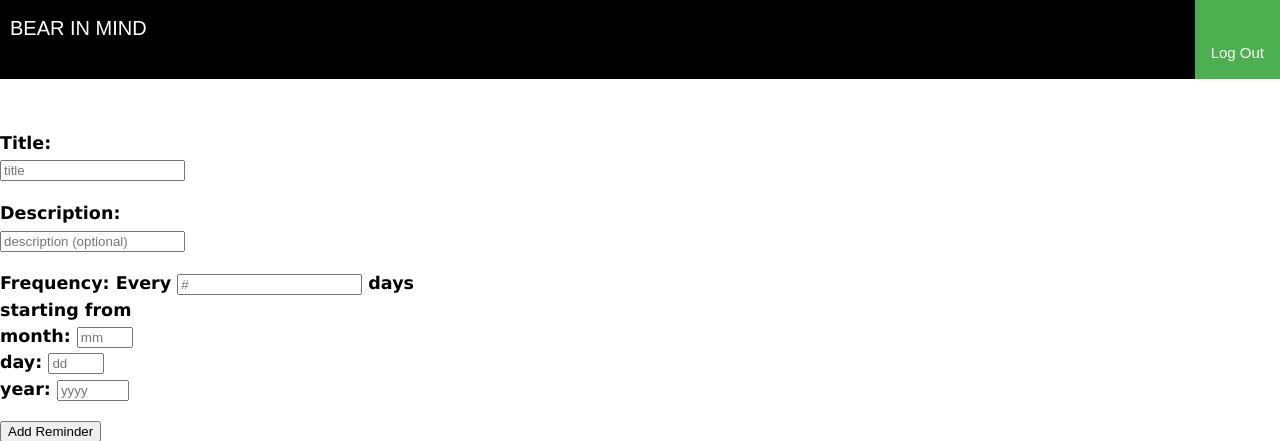
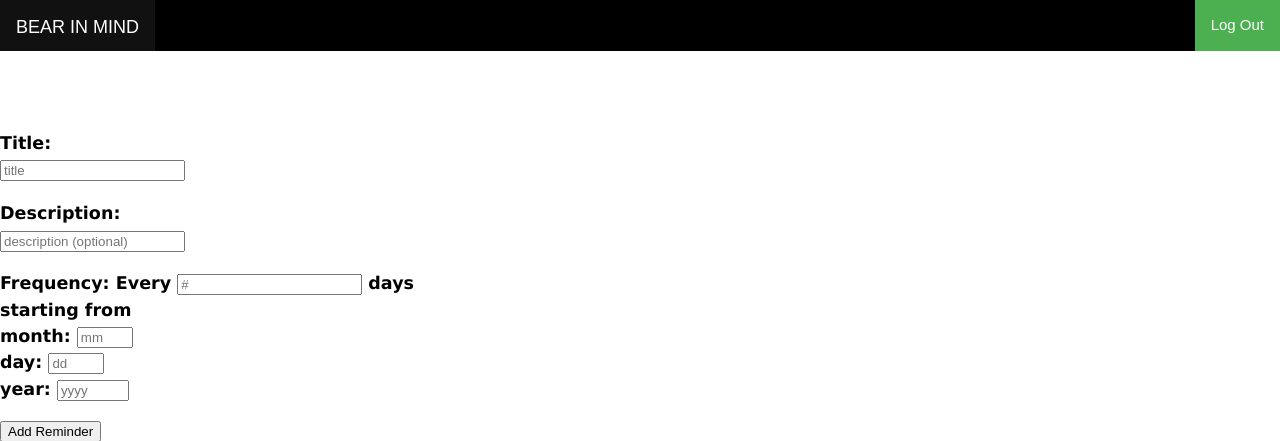
Before and after one commit to grtld/bear-in-mind, a Python web app: template templates/add.html in a window 1280 px wide. Shown: the top 441 px of the page. Run offline with Jinja, Linux system fonts and the light colour scheme; the template is opened without the code that fills it, so the values that code supplies are empty; some libraries are stand-ins or nearby versions.

Commit message:
links home

```diff
--- a/main.py
+++ b/main.py
@@ -42,7 +42,8 @@ class MainHandler(webapp2.RequestHandler):
         user = User.query(User.email == str(user)).get()
         urlsafe_key = user.key.urlsafe()
         key = ndb.Key(urlsafe=urlsafe_key)
-        if self.request.get('key'):
+        if self.request.get('key') == "":
+            self.redirect('/home?key=' + urlsafe_key)
 
         #get list of reminders from specific user
         reminders = Reminder.query(Reminder.user_key == key).fetch()
--- a/stylesheets/navigationBar.css
+++ b/stylesheets/navigationBar.css
@@ -18,10 +18,11 @@ li {
 
 #name  {
     float: left;
-    font-size: 20px;
+    font-size: 18px;
     color: white;
-    margin-top: 13px;
-    margin-left: 10px;
+    margin-bottom: -10px;
+    /*margin-top: 13px;*/
+    /*margin-left: 10px;*/
     font-family: "Avant Garde", Avantgarde, "Century Gothic", CenturyGothic, "AppleGothic", sans-serif;
     text-transform: uppercase;
 
--- a/templates/add.html
+++ b/templates/add.html
@@ -10,10 +10,10 @@
 
 <!-- NAVIGATION BAR -->
 
-  <ul>
-    <a class="active" href="/{{home_url}}"><li style="float:left" id="name">Bear in Mind</li>
-    <li style="float:right"><a class="active" href="/{{logout_url}}">Log Out</a></li>
-  </ul>
+<ul>
+  <li style="float:left" id="name"><a href="/home">Bear in Mind</a></li>
+  <li style="float:right"><a class="active" href="{{logout_url}}">Log Out</a></li>
+</ul>
 
 
 <div class="background">
--- a/templates/home.html
+++ b/templates/home.html
@@ -24,7 +24,7 @@
   <!-- NAVIGATION BAR -->
 
     <ul>
-      <li style="float:left" id="name">Bear in Mind</li>
+      <li style="float:left" id="name"><a href="/home">Bear in Mind</a></li>
       <li style="float:right"><a class="active" href="{{logout_url}}">Log Out</a></li>
 
       <li style="float:right"><a class="active" href="/removereminder{{user.url()}}">Remove a Reminder</a></li>
--- a/templates/remove.html
+++ b/templates/remove.html
@@ -12,7 +12,7 @@
 <!-- NAVIGATION BAR -->
 
   <ul>
-    <li style="float:left" id="name">Bear in Mind</li>
+    <li style="float:left" id="name"><a href="/home">Bear in Mind</a></li>
     <li style="float:right"><a class="active" href="{{logout_url}}">Log Out</a></li>
   </ul>
 
```
Also changed, not shown: 1 other file.
